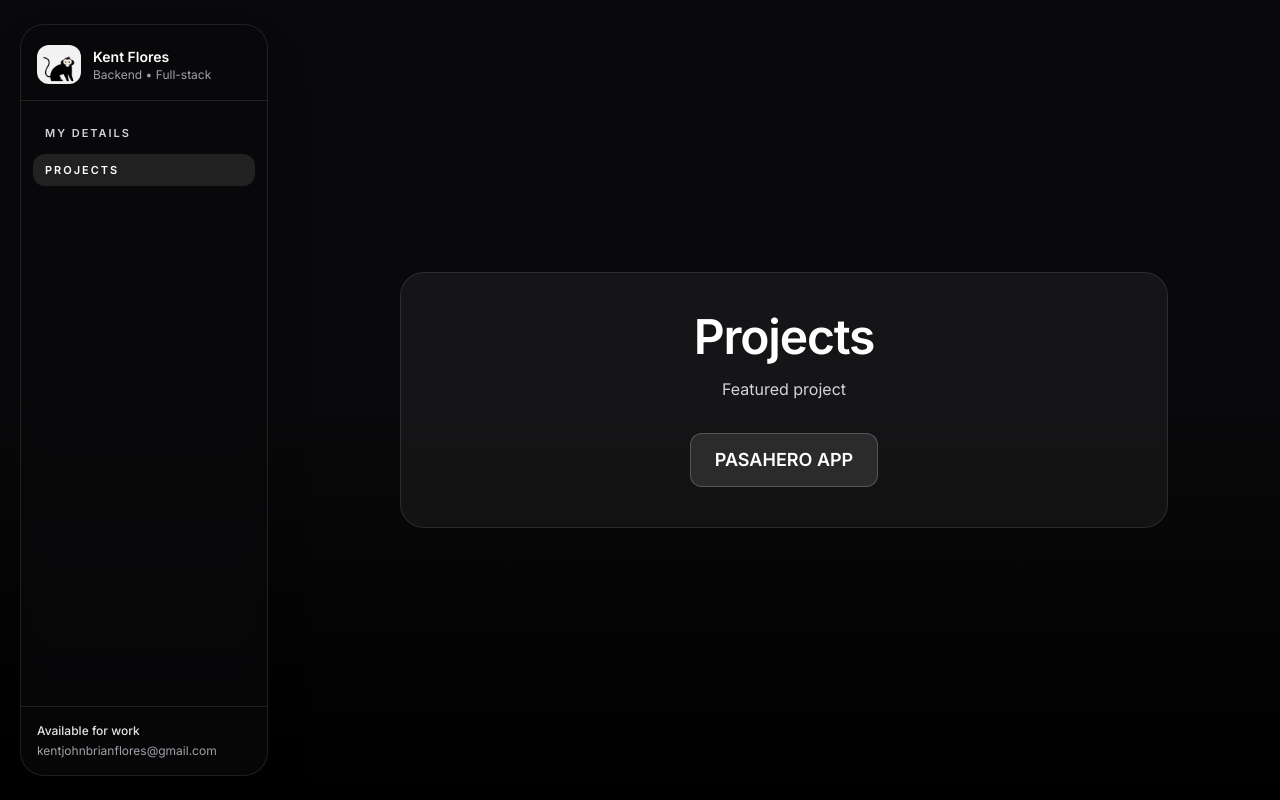
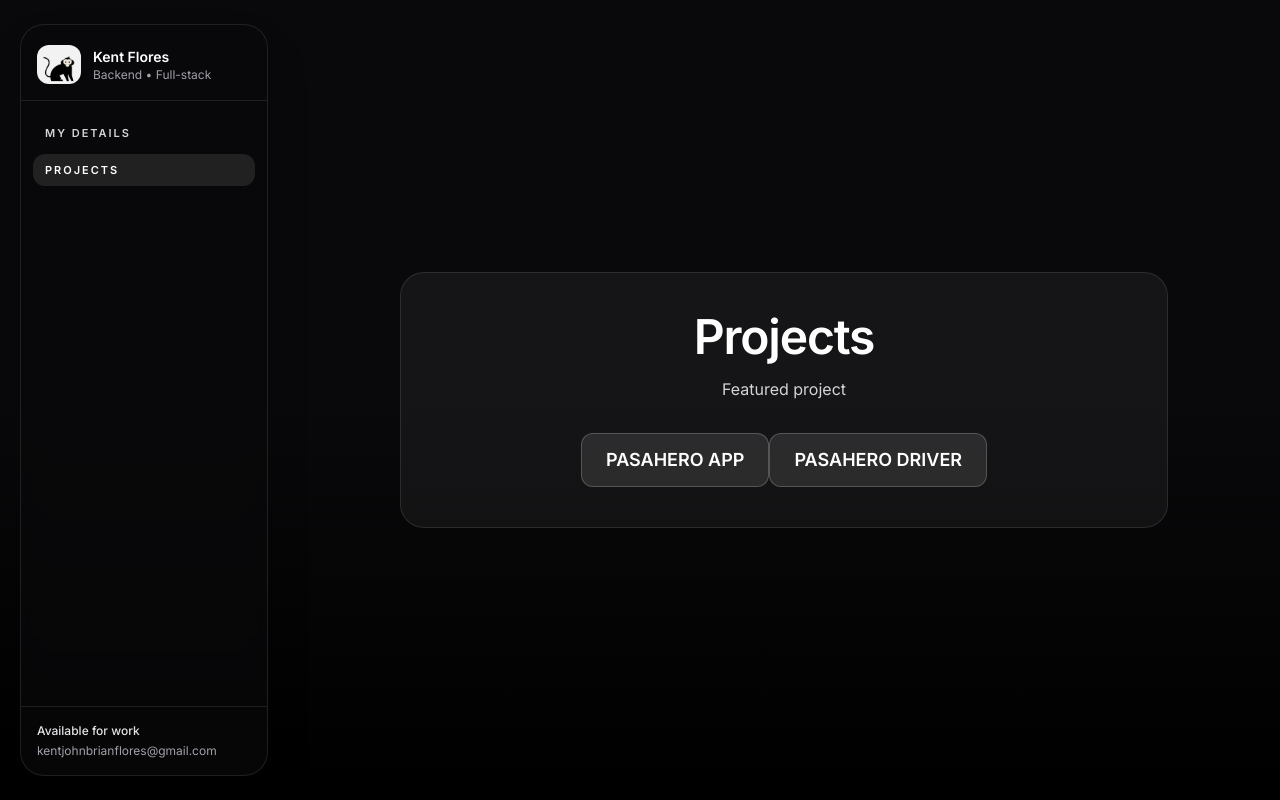
Before and after one commit to Ikennot04/MyPortfolio, a Next.js app in the folder web/: page /projects in a window 1280 px wide. Built offline with nearby package versions, Linux system fonts and the light colour scheme.

Commit message:
another new projects

```diff
--- a/web/app/projects/page.tsx
+++ b/web/app/projects/page.tsx
@@ -4,7 +4,8 @@ import Link from "next/link";
 export default function Projects() {
     const pasaHeroUrl =
         "https://pasa-hero-landing-page.vercel.app/?fbclid=IwZXh0bgNhZW0CMTAAYnJpZBExQ09pTWZLRTV4TWpxVGRaZ3NydGMGYXBwX2lkEDIyMjAzOTE3ODgyMDA4OTIAAR4B14nUjhICkmLZVAyttTMYCgGNyKCq1f2hVDRtOKDDaC3fT4QtqBAPBZ1auA_aem_0QqxyCmG9fY4ppaRrs3JeA";
-
+    const PasaHero_driverURL =
+    "https://pasahero-driver.vercel.app/";
     return (
         <div className="w-full overflow-hidden relative">
             <main className="min-h-[calc(100vh-3.5rem)] md:min-h-screen flex items-center justify-center px-6 py-16">
@@ -21,6 +22,14 @@ export default function Projects() {
                     >
                         PASAHERO APP
                     </Link>
+                    <Link
+                        href={PasaHero_driverURL}
+                        target="_blank"
+                        rel="noopener noreferrer"
+                        className="mt-8 inline-flex rounded-xl border border-white/20 bg-white/10 px-6 py-3 text-lg font-semibold text-white transition hover:bg-white/20"
+                    >
+                        PASAHERO DRIVER
+                    </Link>
                 </div>
             </main>
         </div>
```
